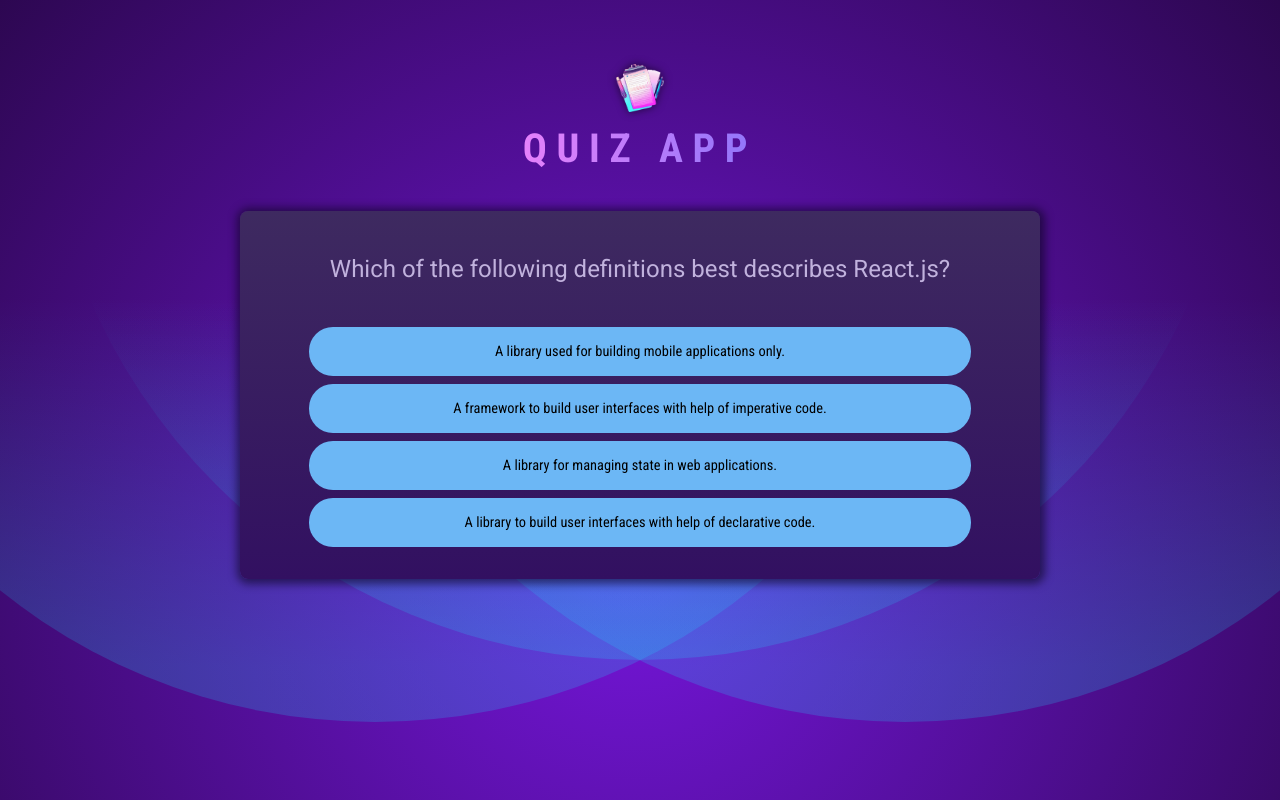
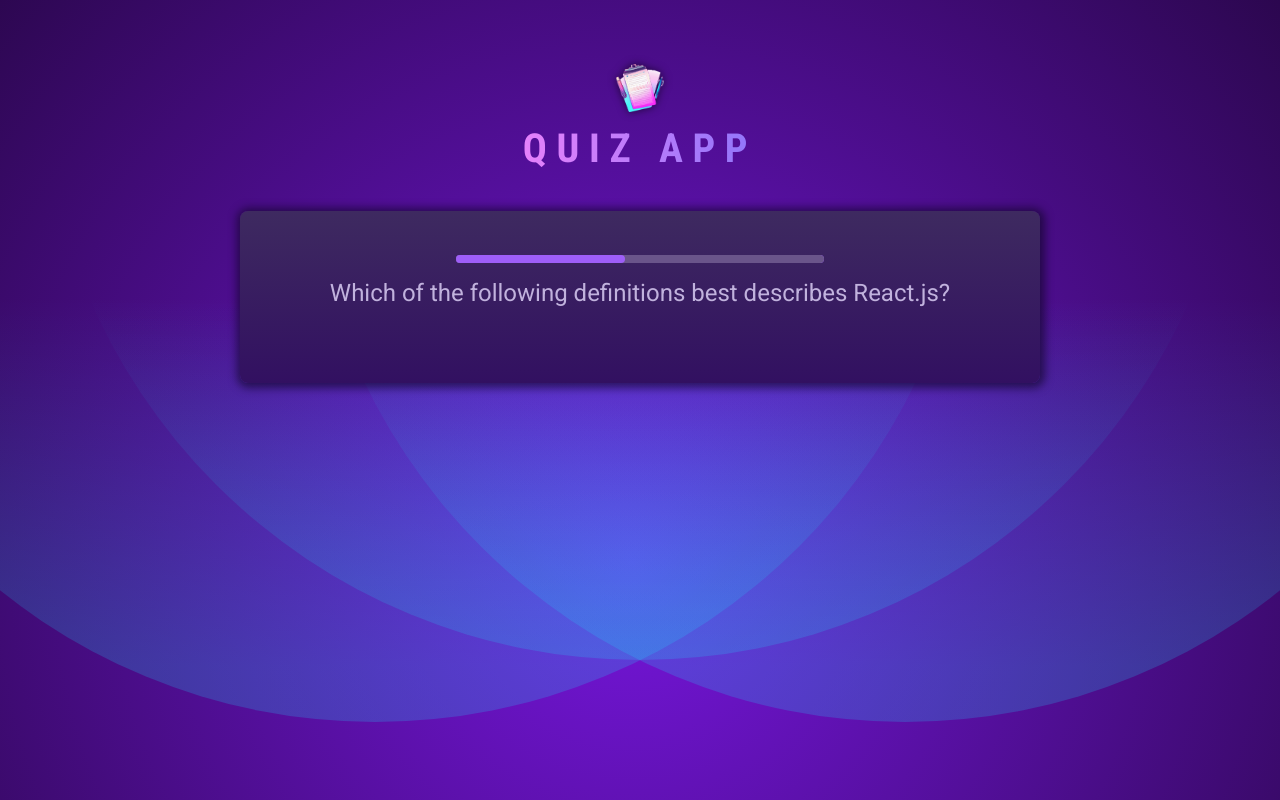
Before and after one commit to NomanMunir/react-journey, a React (Vite) app in the folder 12-demo-project-reactQuiz/: page / in a window 1280 px wide. Built offline with nearby package versions, Linux system fonts and the light colour scheme.

Commit message:
- Working on Answers State when user click select the answer it will higlight the correct answer for 2 sec and then procced to the next question.

```diff
--- /dev/null
+++ b/12-demo-project-reactQuiz/src/components/QuestionTimer.jsx
@@ -0,0 +1,30 @@
+import { useEffect, useState } from "react";
+
+export default function QuestionTimer({ timeout, onTimeout }) {
+  const [remaningTime, setRemaningTime] = useState(timeout);
+
+  useEffect(() => {
+    const id = setTimeout(() => {
+      //   console.log("Seting Timout");
+      onTimeout();
+    }, timeout);
+
+    return () => {
+      //   console.log("Clearing Timout");
+      clearTimeout(id);
+    };
+  }, [timeout, onTimeout]);
+
+  useEffect(() => {
+    const interval = setInterval(() => {
+      //   console.log("Setting Interval");
+      setRemaningTime((prevTime) => prevTime - 100);
+    }, 100);
+    return () => {
+      //   console.log("Clearing Interval");
+      clearInterval(interval);
+    };
+  }, []);
+
+  return <progress id="question-time" value={remaningTime} max={timeout} />;
+}
--- a/12-demo-project-reactQuiz/src/components/Quiz.jsx
+++ b/12-demo-project-reactQuiz/src/components/Quiz.jsx
@@ -1,18 +1,42 @@
-import { useState } from "react";
+import { useCallback, useRef, useState } from "react";
 import QUESTIONS from "../questions.js";
 import quizCompletedImg from "../assets/quiz-complete.png";
+import QuestionTimer from "./QuestionTimer.jsx";
 
 export default function Quiz({}) {
+  const shuffledAnswers = useRef();
+
   const [userAnswers, setUserAnswers] = useState([]);
-  const questionIndex = userAnswers.length;
+  const [answerState, setAnswerState] = useState("");
 
+  const questionIndex =
+    answerState === "" ? userAnswers.length : userAnswers.length - 1;
   const isQuizCompleted = userAnswers.length === QUESTIONS.length;
 
-  function handleSelectedAnswer(selectedAnswer) {
-    setUserAnswers((prevAnswers) => {
-      return [...prevAnswers, selectedAnswer];
-    });
-  }
+  const handleSelectedAnswer = useCallback(
+    function handleSelectedAnswer(selectedAnswer) {
+      setAnswerState("answered");
+      setUserAnswers((prevAnswers) => {
+        return [...prevAnswers, selectedAnswer];
+      });
+
+      setTimeout(() => {
+        if (selectedAnswer === QUESTIONS[questionIndex].answers[0])
+          setAnswerState("correct");
+        else setAnswerState("wrong");
+
+        setTimeout(() => {
+          setAnswerState("");
+        }, 2000);
+      }, 1000);
+    },
+    [questionIndex]
+  );
+
+  const handleTimeoutSkipQuestion = useCallback(
+    () => handleSelectedAnswer(null),
+    [handleSelectedAnswer]
+  );
 
   if (isQuizCompleted) {
     return (
@@ -23,22 +47,18 @@
     );
   }
 
-  const shuffledAnswers = [...QUESTIONS[questionIndex].answers];
-  shuffledAnswers.sort(() => Math.random() - 0.5);
+  shuffledAnswers.current = [...QUESTIONS[questionIndex].answers];
+  shuffledAnswers.current.sort(() => Math.random() - 0.5);
 
   return (
     <div id="quiz">
       <div id="question">
+        <QuestionTimer
+          key={questionIndex}
+          timeout={10000}
+          onTimeout={handleTimeoutSkipQuestion}
+        />
         <h2>{QUESTIONS[questionIndex].text}</h2>
-        <ul id="answers">
-          {shuffledAnswers.map((answer) => (
-            <li key={answer} className="answer">
-              <button onClick={() => handleSelectedAnswer(answer)}>
-                {answer}
-              </button>
-            </li>
-          ))}
-        </ul>
       </div>
     </div>
   );
```
Also changed, not shown: 12-demo-project-reactQuiz/src/components/Answers.jsx (added, +26 -0 lines).
